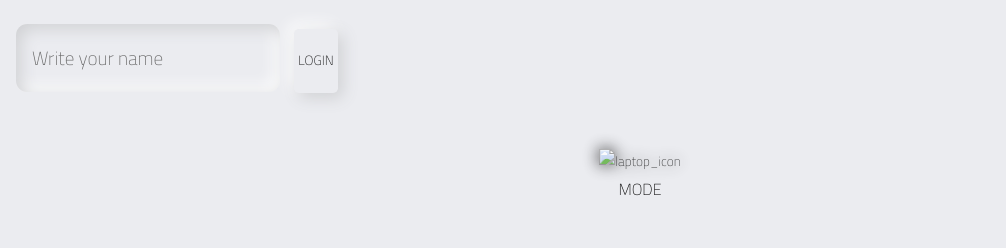
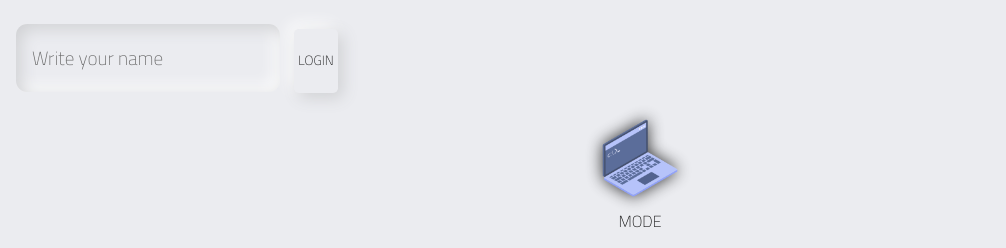
Before and after one commit to poSOYEONwer/todo-web, a plain HTML site: page index.html in a window 1280 px wide. Shown: the top 248 px of the page, without its empty margins (0-1006 px from the left). Drawn offline with nearby package versions, Linux system fonts and the light colour scheme; the site is published under a folder, as on GitHub Pages, so addresses that start at the root find nothing.

Commit message:
file 경로 수정

```diff
--- a/index.html
+++ b/index.html
@@ -32,7 +32,7 @@
 
     <div id="laptop-container">
         <button id="laptopBtn">
-            <img src="/images/laptop_icon.png" alt="laptop_icon">
+            <img src="images/laptop_icon.png" alt="laptop_icon">
             <div id="laptop-text">MODE</div>
         </button>
     </div>
```
